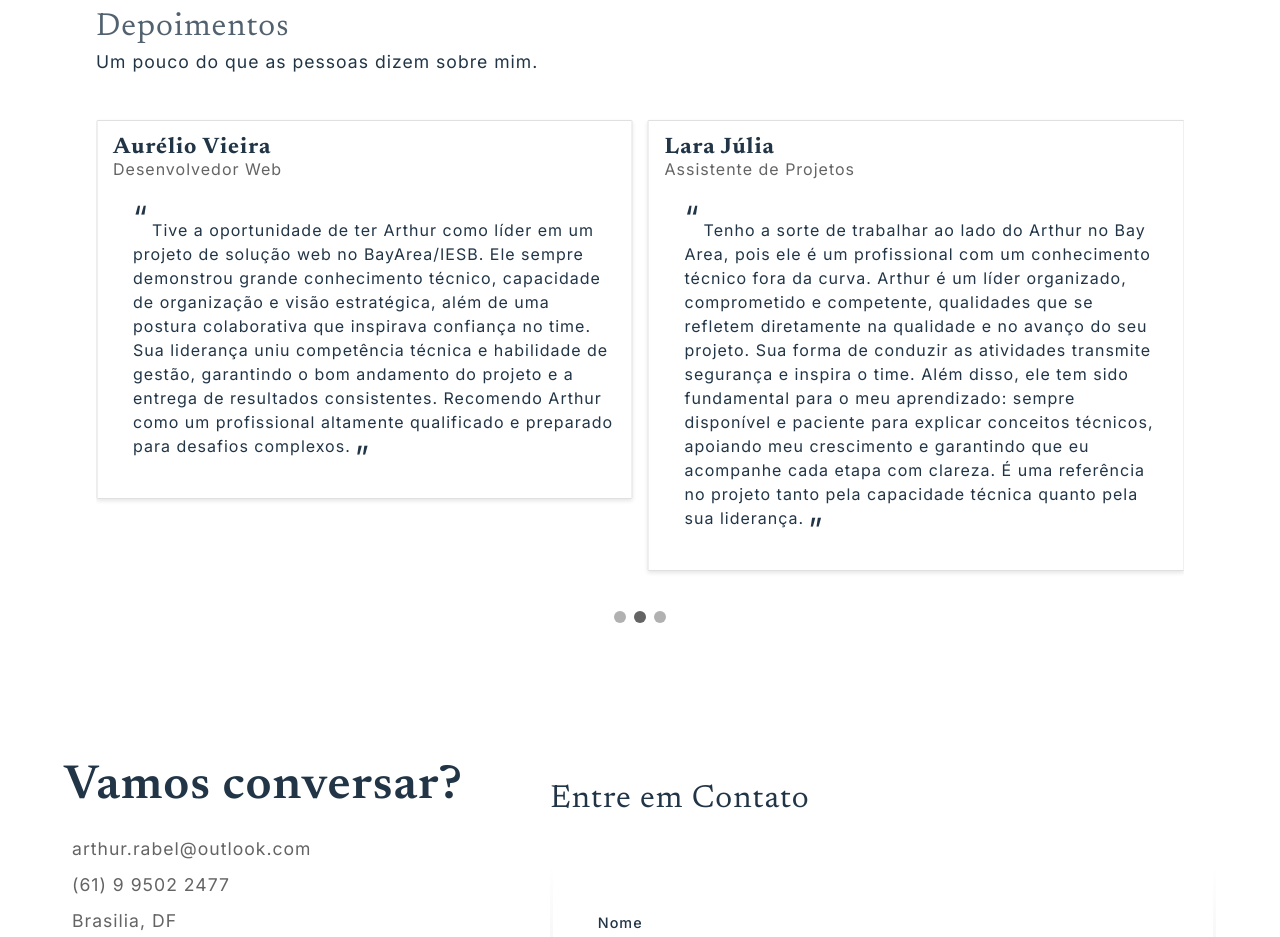
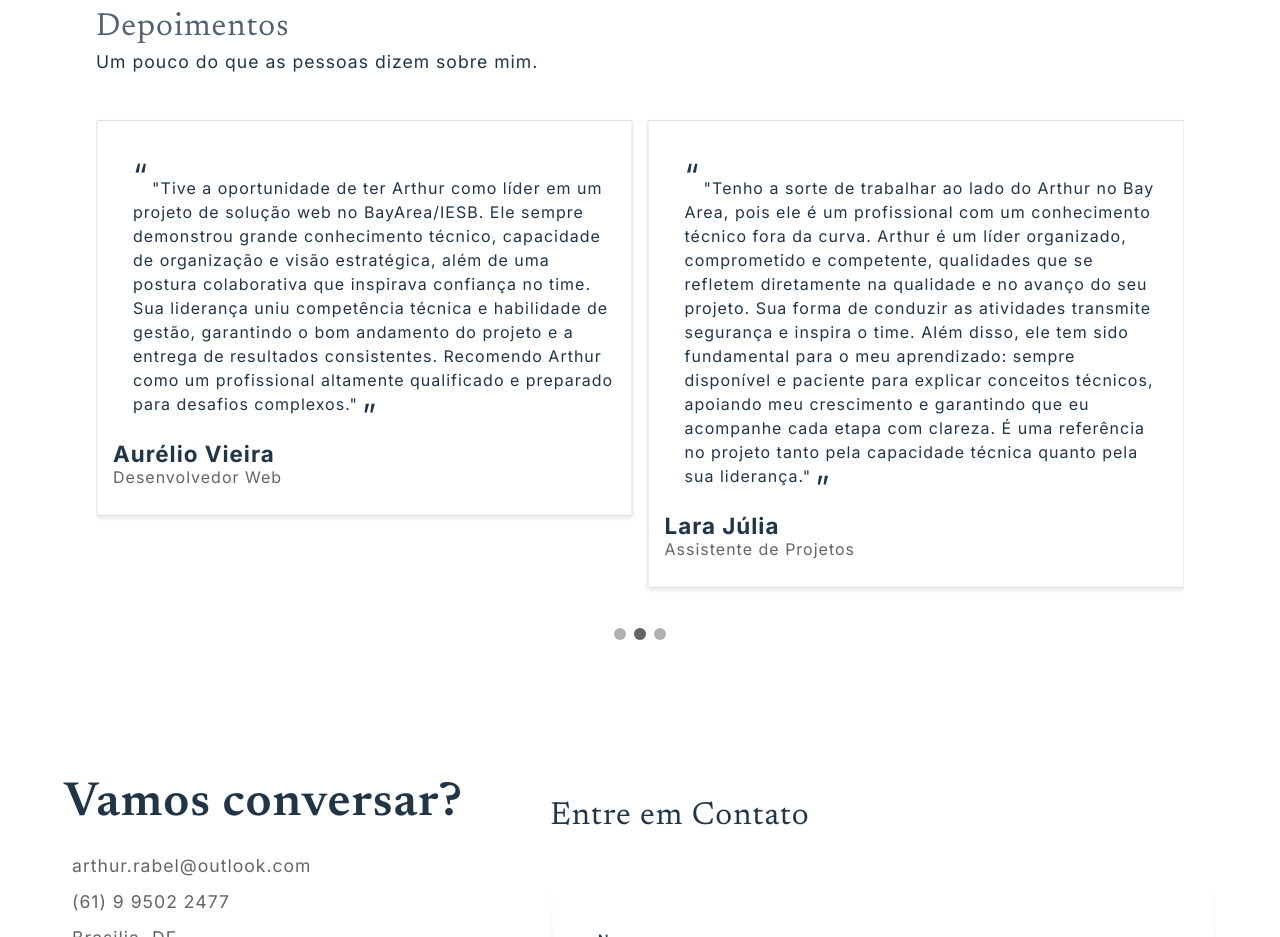
Before and after one commit to ArthurRabel/portfolio, a React (Vite) app: page / in a window 1280 px wide. Shown: the part 3680-4617 px from the top of the page. Built offline with nearby package versions, Linux system fonts and the light colour scheme.

Commit message:
fix: move feedback quote above author info

```diff
--- a/src/components/Feedback/FeedbackCard/FeedbackCard.jsx
+++ b/src/components/Feedback/FeedbackCard/FeedbackCard.jsx
@@ -13,11 +13,11 @@ export const FeedbackCard = ({ name, role, feedback }) => {
       viewport={{ once: true, amount: 0.5 }}
       className="feedback-card"
     >
+      <p className="feedback-card__feedback">"{feedback}"</p>
       <div className="feedback-card__info">
-        <h4 className="feedback-card__name">{name}</h4>
+        <p className="feedback-card__name">{name}</p>
         <p className="feedback-card__role">{role}</p>
       </div>
-      <p className="feedback-card__feedback">{feedback}</p>
     </Motion.div>
   );
 }
```
